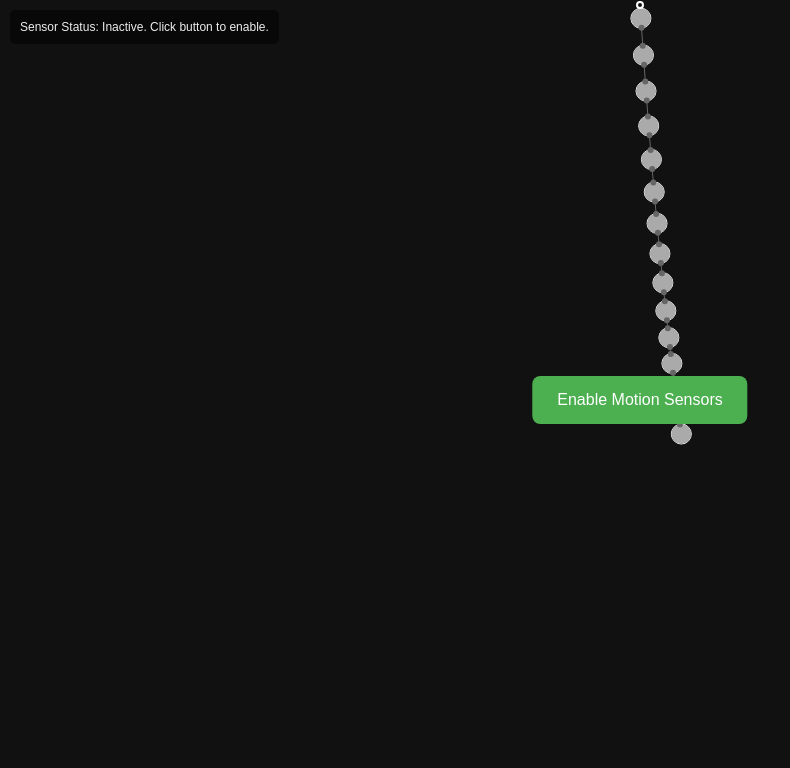
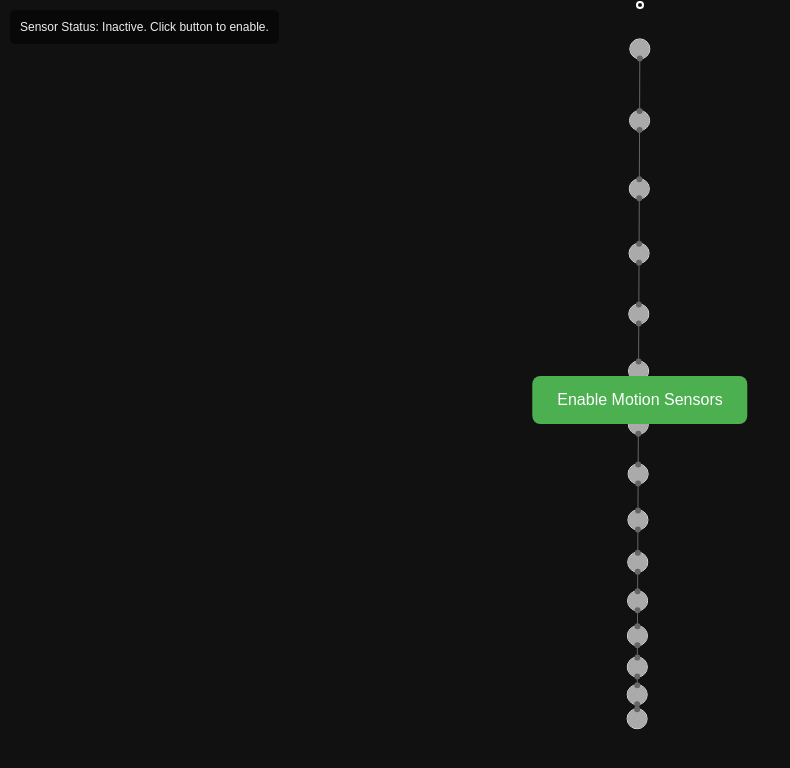
Before and after one commit to TheHubOfGit/chain_test, a plain HTML site: page index.html in a window 1280 px wide. Shown: the whole page, without its empty margins (0-790 px from the left). Drawn offline with nearby package versions, Linux system fonts and the light colour scheme; animation ran at ten frames a second.

Commit message:
Update index.html

```diff
--- a/index.html
+++ b/index.html
@@ -66,7 +66,7 @@
             positionIterations: 10
         });
         const world = engine.world;
-        const gravityMagnitude = 3; // Overall strength of gravity
+        const gravityMagnitude = 10; // Overall strength of gravity
         engine.gravity.y = gravityMagnitude; // Initial gravity pointing down
         engine.gravity.x = 0;
 
```
